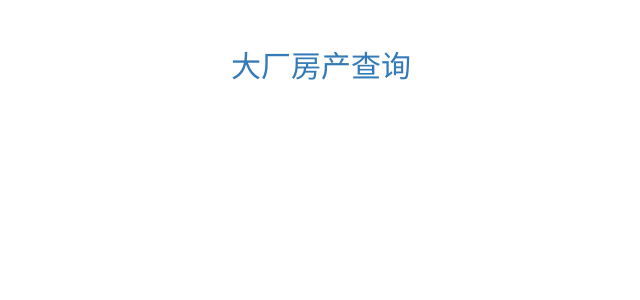
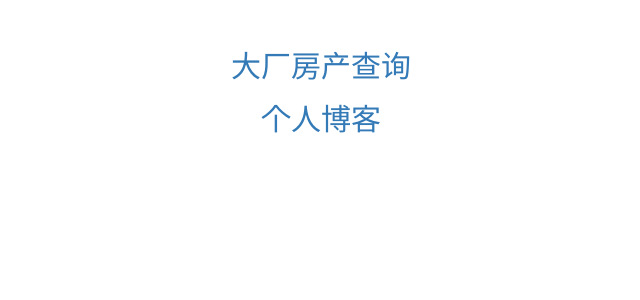
Before and after one commit to caofeilong/react-webpack2, a React app: page / in a window 1280 px wide. Shown: the top 300 px of the page, without its empty margins (319-959 px from the left). Built offline with nearby package versions, Linux system fonts and the light colour scheme.

Commit message:
添加个人博客链接

```diff
--- a/app/routes/home/Home.jsx
+++ b/app/routes/home/Home.jsx
@@ -1,11 +1,13 @@
-import React, { Component } from 'react'
+import React, {Component} from 'react'
 import  {Link}  from 'react-router-dom';
 class Home extends Component {
   render() {
     return (
       <div >
-        <div style={{textAlign:'center',marginTop:'50px'}}>
+        <div style={{textAlign: 'center', marginTop: '50px'}}>
           <h2><Link to='/house'>大厂房产查询 </Link></h2>
+
+          <h2><a href='https://caofeilong.github.io/cflblog/'>个人博客 </a></h2>
         </div>
       </div>
     )
```
